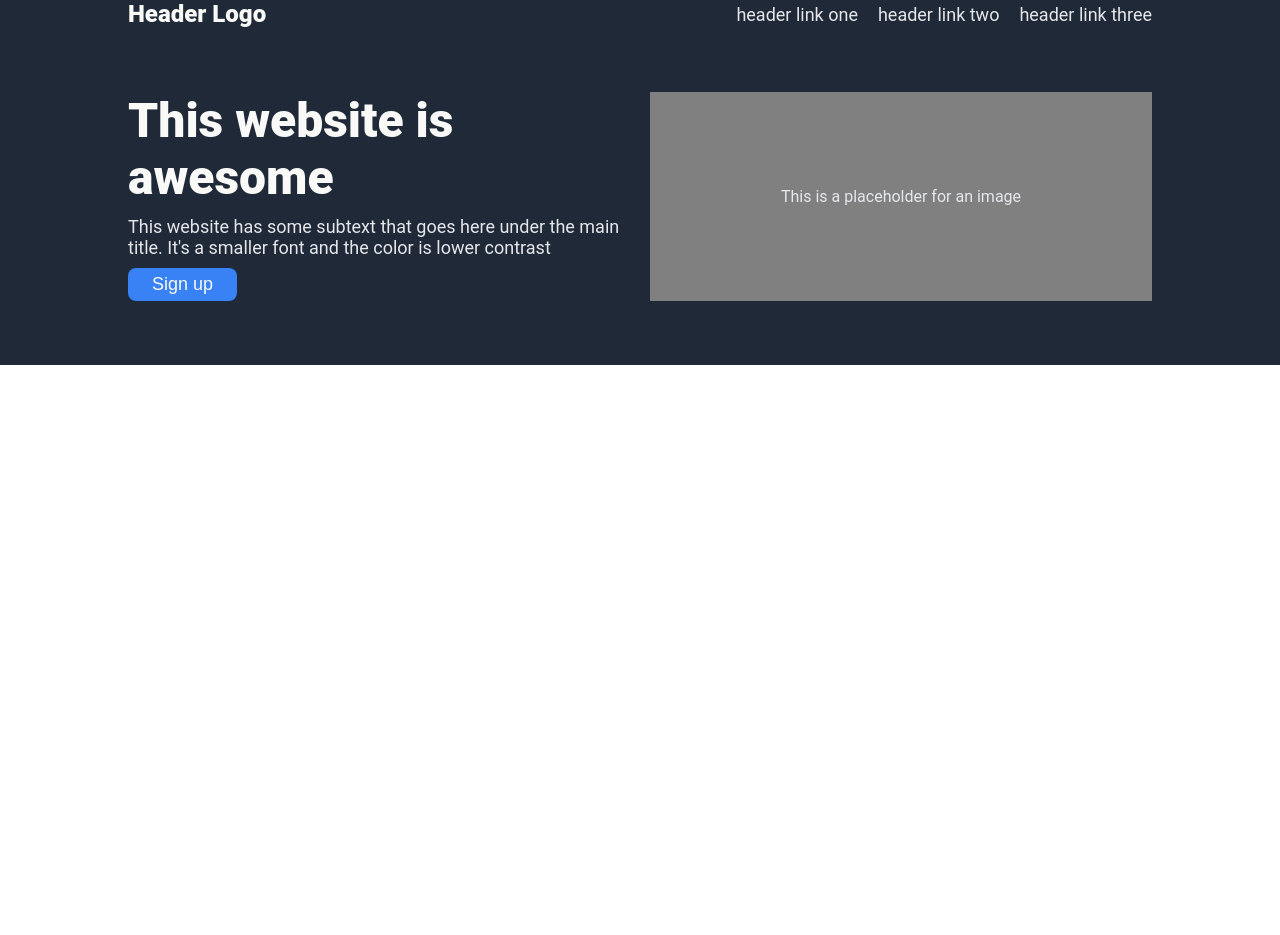
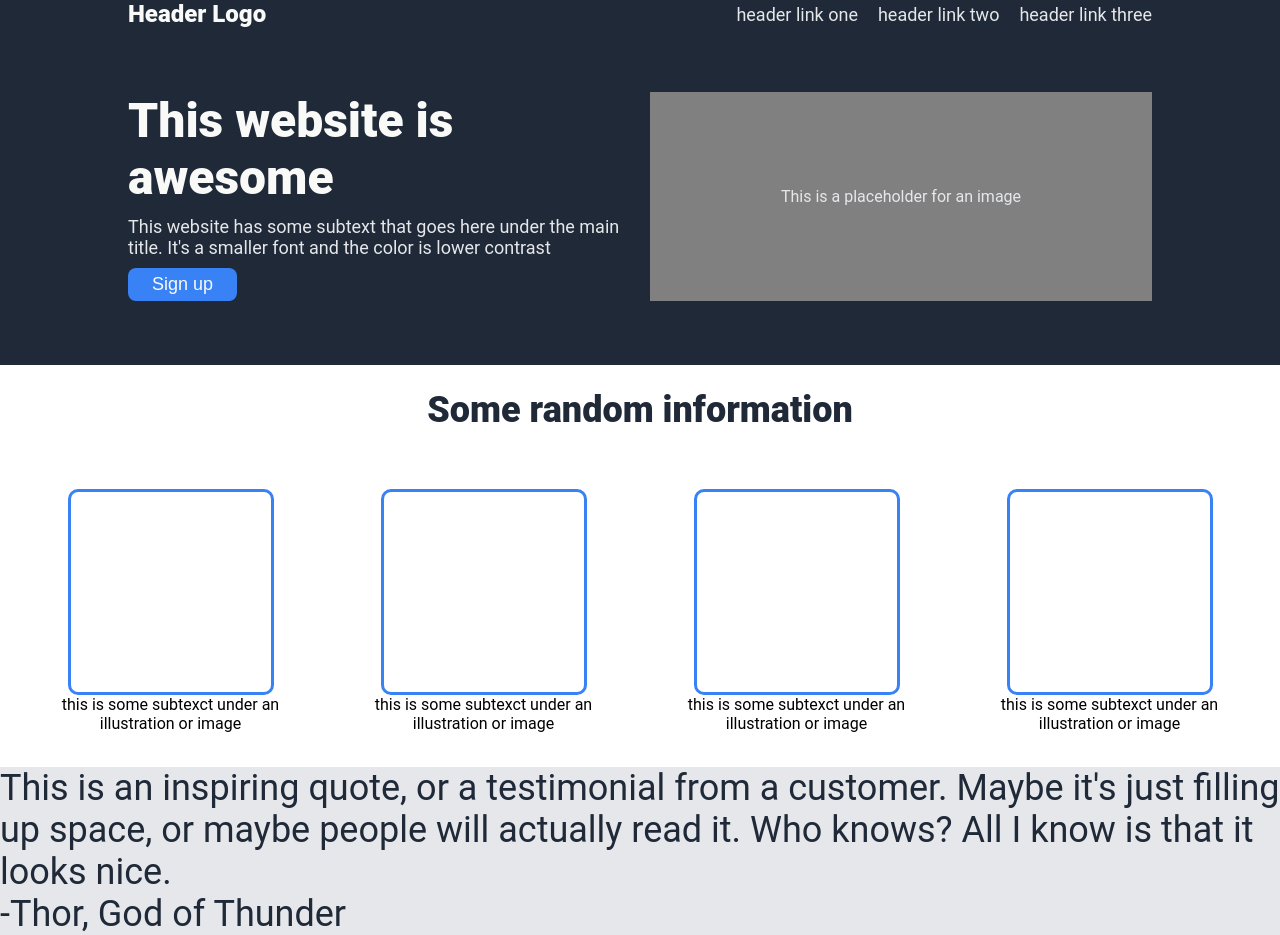
Before and after one commit to kuang-j-wei/flexbox-capstone, a plain HTML site: page index.html in a window 1280 px wide. Before the commit the page ends 800 px from the top, so only its background shows below. Drawn offline with Linux system fonts and the light colour scheme.

Commit message:
Build core content structure with baselin CSS

```diff
--- a/index.html
+++ b/index.html
@@ -37,5 +37,38 @@
             </div>
         </div>
     </div>
+    <div class="core-content">
+        <div class="info-header">
+            <div class="title">
+                Some random information
+            </div>
+            <div class="cards-container">
+                <div class="card">
+                    <div class="img-frame"></div>
+                    <div class="img-text">this is some subtexct under an illustration or image</div>
+                </div>
+                <div class="card">
+                    <div class="img-frame"></div>
+                    <div class="img-text">this is some subtexct under an illustration or image</div>
+                </div>
+                <div class="card">
+                    <div class="img-frame"></div>
+                    <div class="img-text">this is some subtexct under an illustration or image</div>
+                </div>
+                <div class="card">
+                    <div class="img-frame"></div>
+                    <div class="img-text">this is some subtexct under an illustration or image</div>
+                </div>
+            </div>
+        </div>
+        <div class="quote-container">
+            <div class="quote">
+                This is an inspiring quote, or a testimonial from a customer. Maybe it's just filling up space, or maybe people will actually read it. Who knows? All I know is that it looks nice.
+            </div>
+            <div class="author">
+                -Thor, God of Thunder
+            </div>
+        </div>
+    </div>
 </body>
 </html>
--- a/style.css
+++ b/style.css
@@ -89,3 +89,61 @@ a {
     border: none;
     border-radius: 8px;
 }
+
+.core-content {
+    display: flex;
+    flex-direction: column;
+    align-items: center;
+}
+
+.core-content .info-header {
+    background-color: white;
+    display: flex;
+    flex-direction: column;
+    align-items: center;
+}
+
+.core-content .info-header .title {
+    font-size: 36px;
+    font-weight: 800;
+    color: #1F2937;
+    padding: 24px;
+    /* border: dotted; */
+}
+
+.core-content .info-header .cards-container {
+    display: flex;
+    justify-content: space-between;
+    gap: 20px;
+    padding: 24px;
+    /* border: dotted; */
+}
+
+.core-content .info-header .cards-container .card {
+    display: flex;
+    flex-direction: column;
+    align-items: center;;
+    justify-content: space-between;
+    /* border: solid; */
+    flex: 1;
+    flex-wrap: wrap;
+    padding: 10px;
+    text-align: center;
+}
+
+.core-content .info-header .cards-container .card .img-frame {
+    display: flex;
+    width: 200px;
+    height: 200px;
+    border-radius: 10px;
+    border: solid #3882f6;
+    flex-shrink: 0;
+}
+
+
+.core-content .quote-container {
+    background-color: #E5E7EB;
+    color: #1F2937;
+    font-size: 36px;
+    font-style: "light italic";
+}
```
